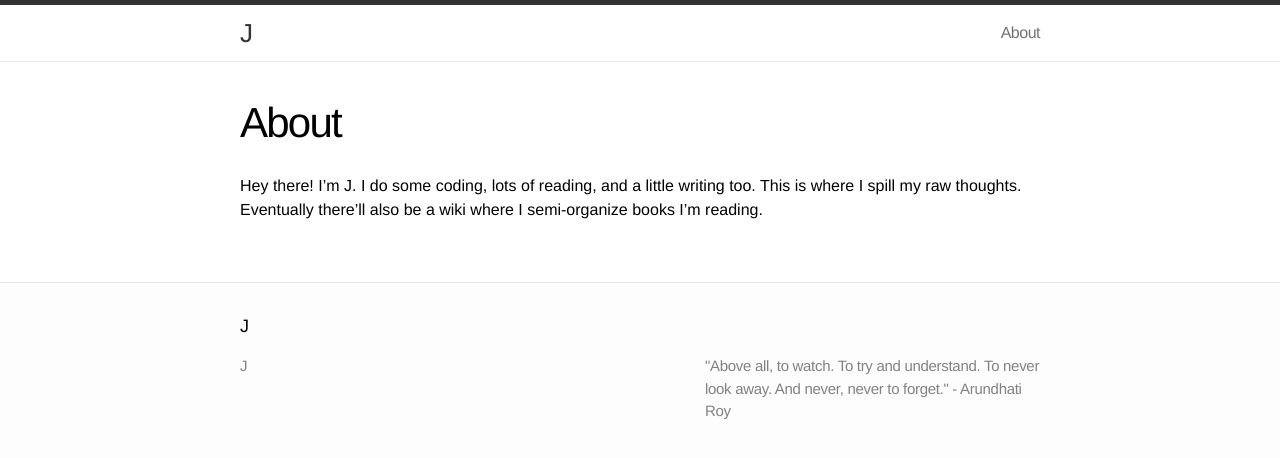
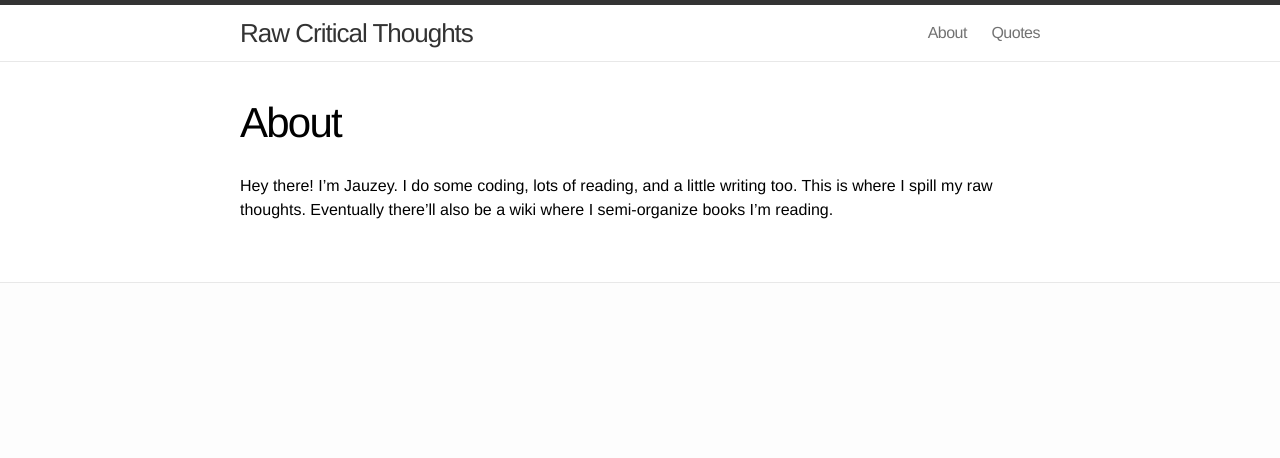
Before and after one commit to jauzeyimam/jauzeyimam.github.io, a Jekyll site: the page built from about.md, in a window 1280 px wide. Shown: the top 458 px of the page. Built offline with Jekyll 4.4.1, drawn with Linux system fonts in a browser that asks for light colours.

Commit message:
added quotes page added post on precarious life

```diff
--- a/_config.yml
+++ b/_config.yml
@@ -1,12 +1,12 @@
 # Site settings
-title: J
+title: Raw Critical Thoughts
 email:
-description: "\"Above all, to watch.
-To try and understand.
-To never look away.
-And never, never to forget.\"
-
-- Arundhati Roy"
+description: "'Above all, to watch.<br>
+To try and understand.<br>
+To never look away.<br>
+And never, never to forget.'<br>
+--<br>
+Arundhati Roy"
 baseurl: ""
 url: "www.jauzey.com"
 twitter_username:
--- a/_includes/footer.html
+++ b/_includes/footer.html
@@ -2,11 +2,8 @@
 
   <div class="wrap">
 
-    <h2 class="footer-heading">{{ site.title }}</h2>
-
     <div class="footer-col-1 column">
       <ul>
-        <li>{{ site.title }}</li>
         <li><a href="mailto:{{ site.email }}">{{ site.email }}</a></li>
       </ul>
     </div>
@@ -51,11 +48,6 @@
         </li>{% endif %}
       </ul>
     </div>
-
-    <div class="footer-col-3 column">
-      <p class="text">{{ site.description }}</p>
-    </div>
-
   </div>
 
 </footer>
--- a/about.md
+++ b/about.md
@@ -4,6 +4,4 @@ title: About
 permalink: /about/
 ---
 
-Hey there!  I'm J.  I do some coding, lots of reading, and a little writing
-too. This is where I spill my raw thoughts.  Eventually there'll also be a wiki
-where I semi-organize books I'm reading.
+Hey there!  I'm Jauzey.  I do some coding, lots of reading, and a little writing too. This is where I spill my raw thoughts.  Eventually there'll also be a wiki where I semi-organize books I'm reading.
```
Also changed, not shown: _posts/2016-07-02-precarious-life.md (added, +149 -0 lines), map.html (deleted, +0 -45 lines), quotes/index.md (added, +7 -0 lines).
